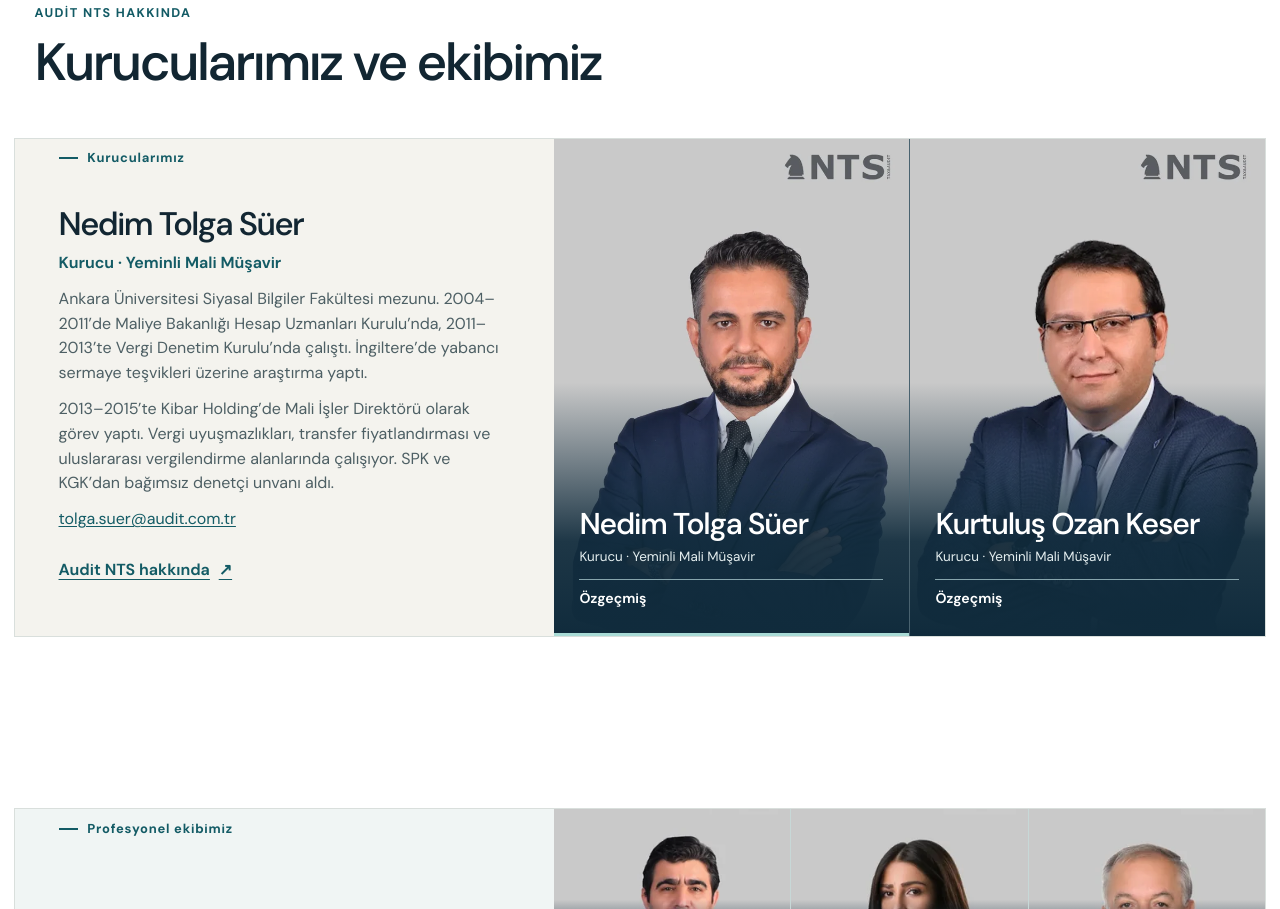
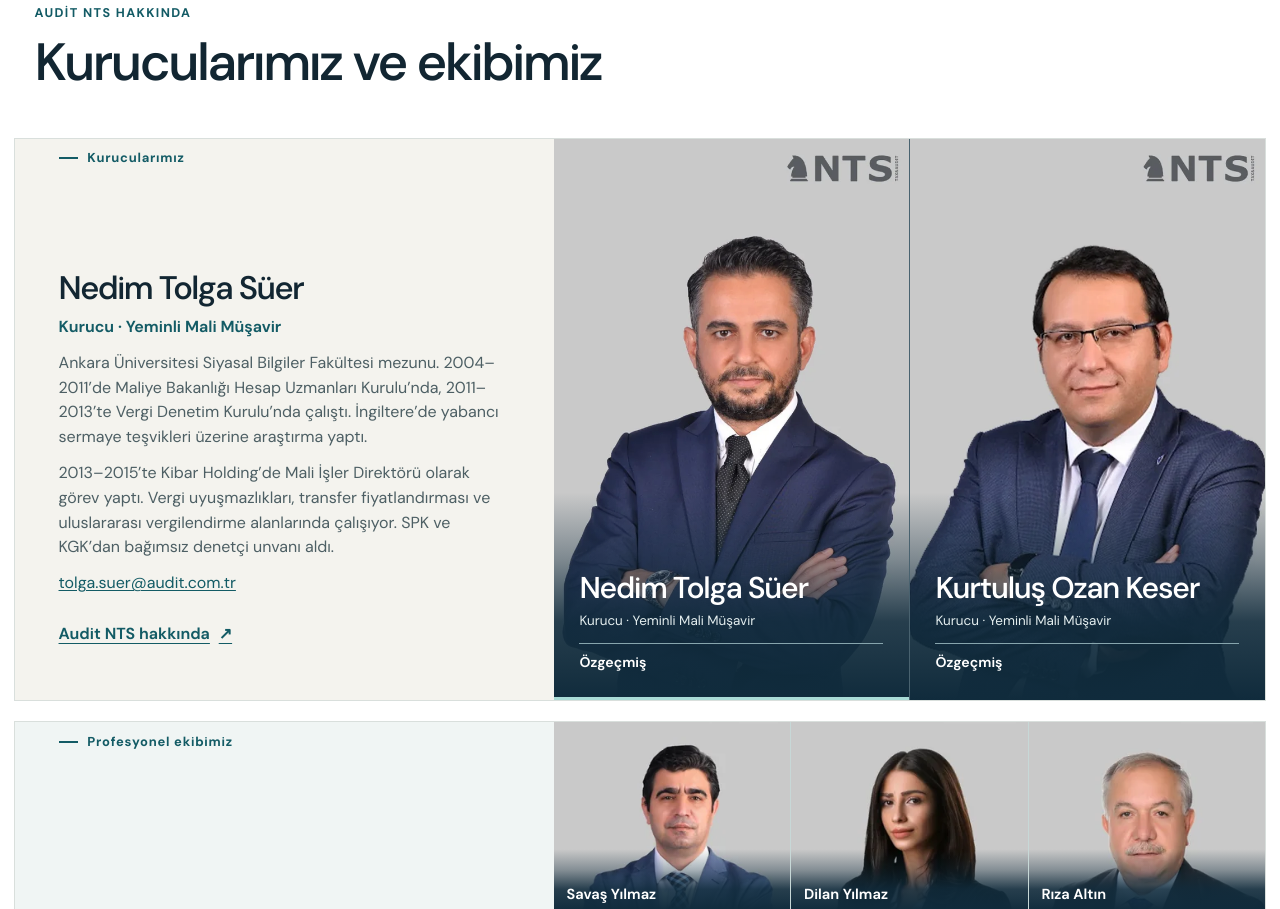
Before and after one commit to umutcanbostancii/elitax-sunum, a plain HTML site: page index.html in a window 1280 px wide. Shown: the part 806-1715 px from the top of the page. Drawn offline with Linux system fonts and the light colour scheme.

Commit message:
Enlarge founder and team cards for presentation

```diff
--- a/assets/site.css
+++ b/assets/site.css
@@ -199,6 +199,10 @@ main:focus { outline: none; }
   grid-template-areas: "label portraits" "biography portraits";
   grid-template-rows: auto 1fr;
 }
+@media (width > 42rem) {
+  [aria-labelledby="founder-title"] { --card-height: clamp(34rem, 44vw, 48rem); }
+  [aria-labelledby="team-title"] { --card-height: clamp(32rem, 45vw, 47rem); }
+}
 [data-profile-section] > .stack-label { grid-area: label; padding: var(--card-padding) var(--card-padding) 0; }
 [data-profile-section] > .stack-body { grid-area: biography; align-self: end; padding: 1rem var(--card-padding) var(--card-padding); }
 [data-profile-section] > .stack-media { grid-area: portraits; }
@@ -234,8 +238,8 @@ main:focus { outline: none; }
   gap: .7rem;
   padding: clamp(.9rem, 2vw, 1.9rem);
 }
-.founder-profile > img { object-position: center top; }
-.founder-profile::before { background: linear-gradient(0deg, #102b3c 0%, #102b3cec 19%, #102b3c8c 32%, transparent 51%); }
+.founder-profile > img { object-position: center 35%; }
+.founder-profile::before { background: linear-gradient(0deg, #102b3c 0%, #102b3ce0 14%, #102b3c68 25%, transparent 37%); }
 .founder-identity { display: grid; gap: .4rem; }
 .founder-identity strong { font-size: clamp(1.2rem, 2.35vw, 2.2rem); font-weight: 550; letter-spacing: -.04em; line-height: 1.08; }
 .founder-identity > span { color: #e4eeef; font-size: .84rem; }
@@ -243,8 +247,8 @@ main:focus { outline: none; }
 .founder-profile:hover .profile-cta { text-decoration: underline; text-underline-offset: .2em; }
 
 .team-profile { min-height: 8rem; padding: .55rem clamp(.35rem, 1.2vw, .8rem); }
-.team-profile > img { object-position: center 18%; }
-.team-profile::before { background: linear-gradient(0deg, #102b3c 0%, #102b3ce0 16%, #102b3c6b 33%, transparent 45%); }
+.team-profile > img { object-position: center 23%; }
+.team-profile::before { background: linear-gradient(0deg, #102b3c 0%, #102b3ce0 12%, #102b3c60 22%, transparent 33%); }
 .team-profile strong { font-size: clamp(.72rem, 1.2vw, .91rem); font-weight: 650; line-height: 1.15; }
 [data-profile][aria-pressed="true"]::after {
   content: "";
@@ -282,6 +286,8 @@ main:focus { outline: none; }
     min-height: min(var(--card-height), calc(100svh - var(--stack-start) - var(--stack-step) * var(--stack-index) - 1rem));
     margin-bottom: calc(var(--stack-step) * (3 - var(--stack-index)));
   }
+  .home-stack.is-sticky [aria-labelledby="founder-title"] { margin-bottom: 0; }
+  .home-stack.is-sticky [aria-labelledby="team-title"] { margin-bottom: var(--stack-step); }
   .home-stack.is-sticky .stack-content,
   .home-stack.is-sticky [data-profile-section] > .stack-label { padding-block-start: .61rem; }
   .home-stack.is-sticky .stack-media::after {
@@ -402,7 +408,7 @@ main:focus { outline: none; }
   .founder-profile::before { content: none; }
   .founder-identity, .profile-cta { margin-inline: .8rem; }
   .profile-cta { margin-bottom: .8rem; }
-  .team-profile { min-height: clamp(6.4rem, 29vw, 11rem); }
+  .team-profile { min-height: clamp(6.7rem, 32vw, 12.5rem); }
   .service-media, .news-media { min-height: 13rem; }
   .service-grid, .sector-grid, .publication-grid { grid-template-columns: 1fr; }
   .service-card { min-height: 8rem; }
--- a/index.html
+++ b/index.html
@@ -7,7 +7,7 @@
 <title>Audit NTS | Yeminli Mali Müşavirlik, Denetim ve Vergi Danışmanlığı</title>
 <meta content="Audit NTS’nin YMM ve tam tasdik, KDV iadesi, bağımsız denetim, vergi danışmanlığı, transfer fiyatlandırması ve muhasebe hizmetlerini inceleyin." name="description"/>
 <link href="/elitax-sunum/assets/favicon.png" rel="icon" type="image/png"/>
-<link href="/elitax-sunum/assets/site.css" rel="stylesheet"/>
+<link href="/elitax-sunum/assets/site.css?v=1e224b2" rel="stylesheet"/>
 <link href="/elitax-sunum/assets/motion.css" rel="stylesheet"/>
 <script defer="" src="/elitax-sunum/assets/site.js"></script>
 <script defer="" src="/elitax-sunum/assets/motion.js"></script>
```
